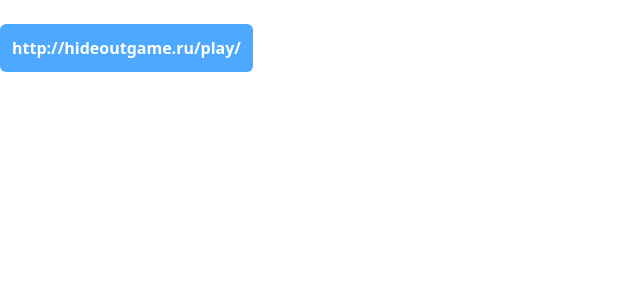
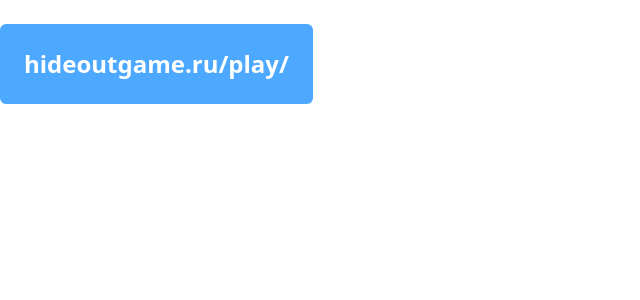
Before and after one commit to BulizhnikGames/hideout, a Next.js app in the folder client/: page /play/link in a window 1280 px wide. Shown: the top 300 px of the page, without its empty margins (0-640 px from the left). Built offline with nearby package versions, Linux system fonts and the light colour scheme.

Commit message:
current build save

```diff
--- a/client/src/pages/play/link.tsx
+++ b/client/src/pages/play/link.tsx
@@ -7,7 +7,7 @@ const LinkBox = () => {
     const copyLinkToRoom = async (e: React.SyntheticEvent) => {
         e.preventDefault()
         try{
-            await navigator.clipboard.writeText(`http://hideoutgame.ru/play/${router.query.room}`)
+            await navigator.clipboard.writeText(`https://hideoutgame.ru/play/${router.query.room}`)
         } catch (err){
             console.log(err)
         }
@@ -15,8 +15,8 @@ const LinkBox = () => {
     }
 
     return (
-        <button className='p-3 mt-6 rounded-md bg-lightblue text-white font-bold' onClick={copyLinkToRoom}>
-            http://hideoutgame.ru/play/{router.query.room}
+        <button className='p-6 mt-6 rounded-md bg-lightblue text-white text-2xl font-bold' onClick={copyLinkToRoom}>
+            hideoutgame.ru/play/{router.query.room}
         </button>
     )
 }
```
